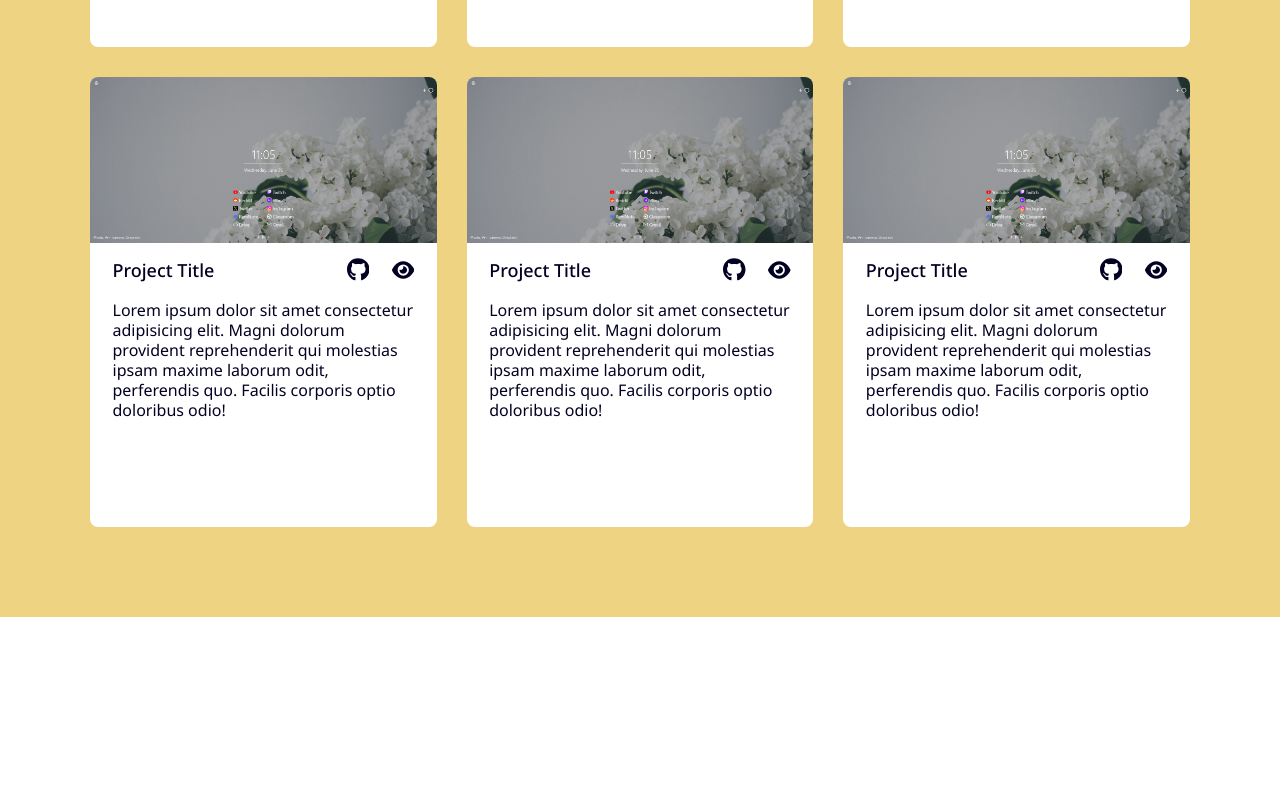
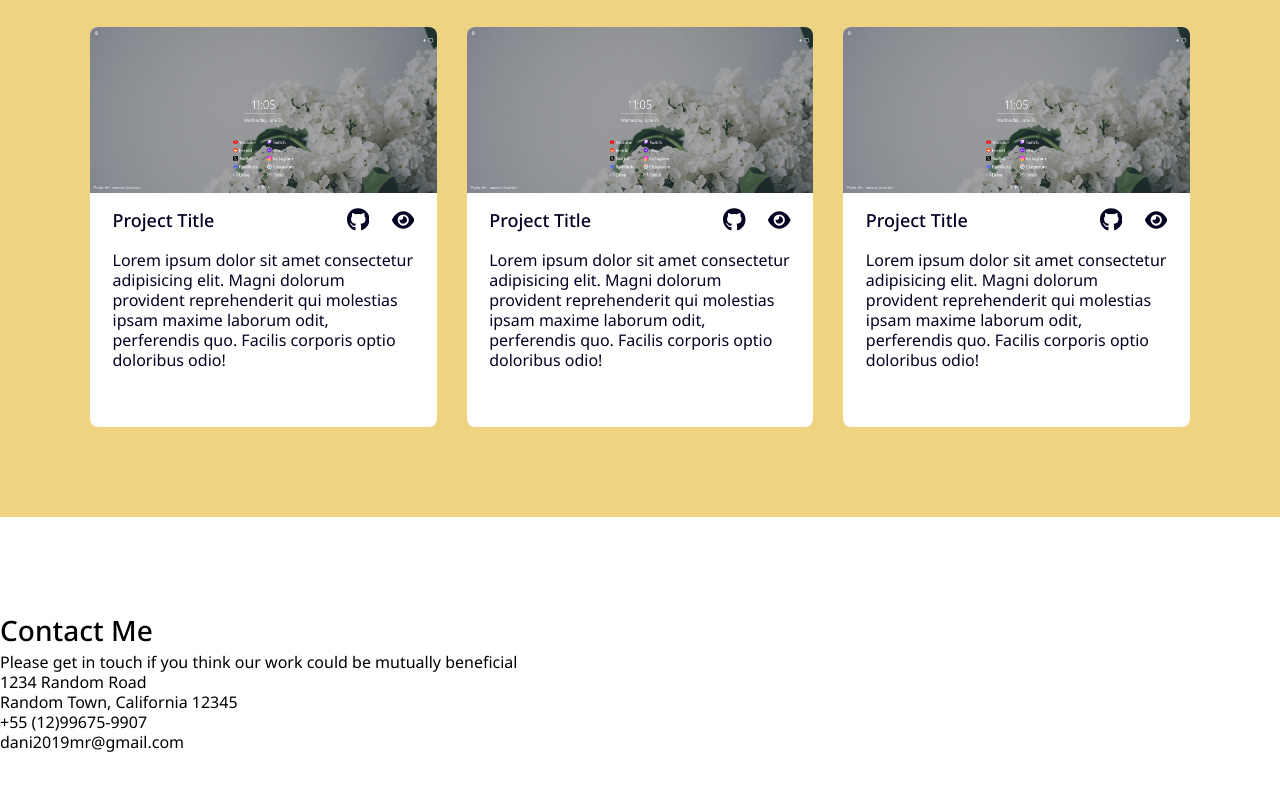
Before and after one commit to bisuketto0/Homepage, a plain HTML site: page index.html in a window 1280 px wide. Shown: the part 1074-1864 px from the top of the page. Drawn offline with Linux system fonts and the light colour scheme.

Commit message:
Footer #1 - Add html content

```diff
--- a/index.html
+++ b/index.html
@@ -93,7 +93,15 @@
 
   <footer class="body-section">
     <div class="personal-contact">
-      <div class="contact-me"></div>
+      <div class="contact-me">
+        <h2>Contact Me</h2>
+        <p class="call-to-action">Please get in touch if you think our work could be mutually beneficial</p>
+        <p class="address">1234 Random Road<br>Random Town, California 12345</p>
+        <div class="contact-info">
+          <span class="phone">+55 (12)99675-9907</span><br>
+          <span class="email">dani2019mr@gmail.com</span>
+        </div>
+      </div>
       <img src="#" alt="">
     </div>
   </footer>
--- a/styles.css
+++ b/styles.css
@@ -117,7 +117,7 @@ main {
 .grid-container {
   display: grid;
   grid-template-columns: repeat(auto-fit, minmax(300px, 1fr));
-  grid-auto-rows: minmax(450px, auto);
+  grid-auto-rows: minmax(400px, auto);
 }
 
 .personal-work {
```
